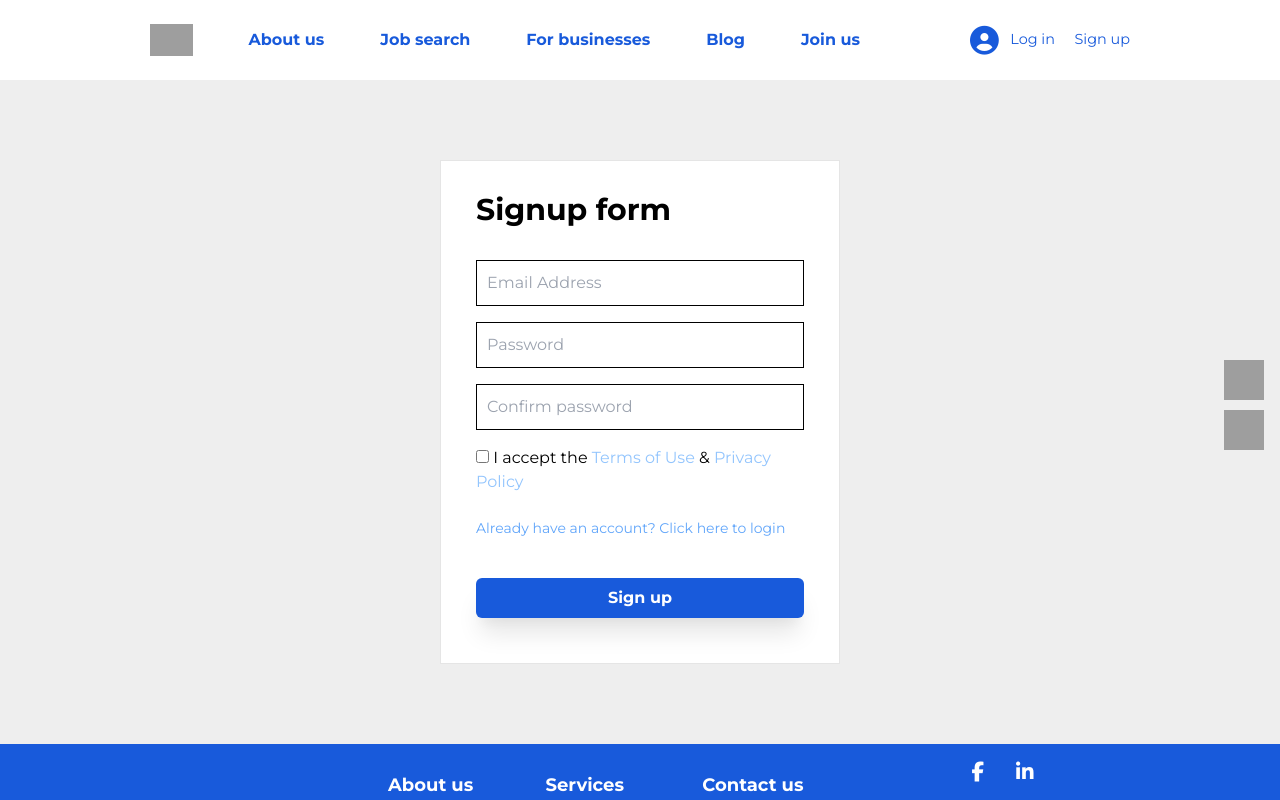
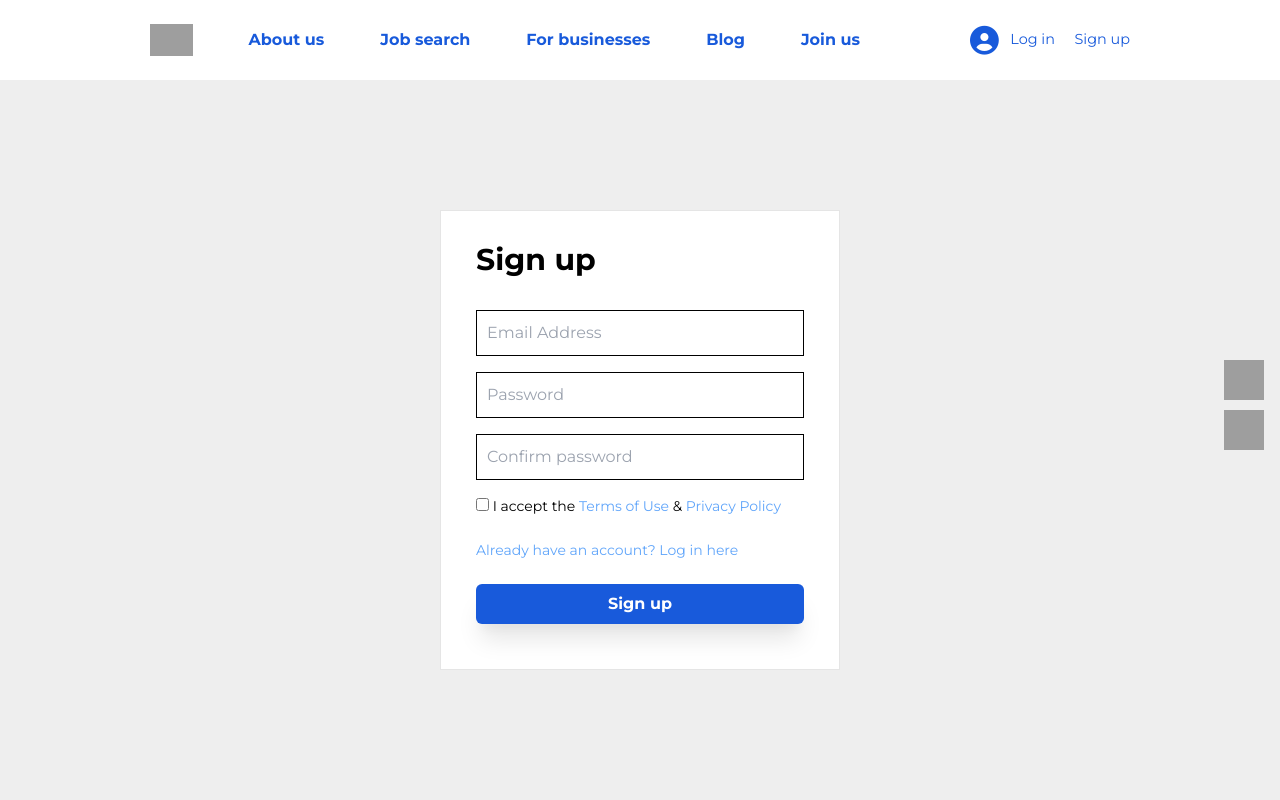
Before and after one commit to bond-barefootventures/front-end, a React (Create React App) app: page /signup in a window 1280 px wide. Shown: the top 800 px of the page. Built offline with nearby package versions, Linux system fonts and the light colour scheme; grey boxes are pictures that could not be loaded.

Commit message:
fixed styling of login & signup

```diff
--- /dev/null
+++ b/src/pages/Login/Login.css
@@ -0,0 +1,45 @@
+.wrapper {
+	background: #eee !important;
+	display: flex;
+	justify-content: center;
+	align-items: center;
+	height: calc(100vh - 80px);
+}
+
+.form-signin {
+	width: 400px;
+	padding: 15px 35px 45px;
+	margin: 0 auto;
+	background-color: #fff;
+	border: 1px solid rgba(0, 0, 0, 0.1);
+}
+.form-control {
+	position: relative;
+	font-size: 16px;
+	height: auto;
+	padding: 10px;
+	box-sizing: border-box;
+	border: 0.25px solid black;
+}
+
+.social-login a {
+	color: #fff;
+	border: 1px solid rgba(0, 0, 0, 0.05);
+	padding: 12px;
+	border-radius: 0.375rem;
+	font-size: 12px;
+	text-transform: uppercase;
+	text-align: center;
+}
+.social-login a i {
+	position: relative;
+	float: left;
+	width: 20px;
+	top: 2px;
+}
+.social-login a:first-child {
+	background-color: #49639f;
+}
+.social-login a:last-child {
+	background-color: #df4a32;
+}
--- a/src/pages/Login/Login.js
+++ b/src/pages/Login/Login.js
@@ -1,41 +1,76 @@
 import React from 'react'
 import { Link } from 'react-router-dom'
-import './style.css'
+import './Login.css'
+
 export default function Login() {
 	return (
 		<div>
 			<div className="wrapper">
 				<form className="form-signin">
 					<div className="pt-4 ">
-                        <h2 className="form-signin-heading">Please login</h2>
+						<h2 className="form-signin-heading">Log in</h2>
 						<div className="flex flex-col justify-center gap-4 py-8">
-                            <input type="text" className="form-control" name="username" placeholder="Email Address" required />
-                            <input type="password" className="form-control" name="password" placeholder="Password" required />
+							<input
+								type="text"
+								className="form-control focus:outline-none focus:ring"
+								name="username"
+								placeholder="Email Address"
+								required
+							/>
+							<input
+								type="password"
+								className="form-control focus:outline-none focus:ring"
+								name="password"
+								placeholder="Password"
+								required
+							/>
 
 							<label className="checkbox">
-                                <input type="checkbox" value="remember-me" id="rememberMe" name="rememberMe" /> Remember me
+								<input
+									type="checkbox"
+									value="remember-me"
+									id="rememberMe"
+									name="rememberMe"
+									className="focus:outline-none focus:ring"
+								/>{' '}
+								Remember me
 							</label>
 
 							<label className="checkbox">
-                                <Link to="/signup" className="text-sm text-blue-400 hover:opacity-60">If you dont have account? Click here to sign up</Link>
+								<Link
+									to="/signup"
+									className="text-sm text-blue-400 hover:opacity-60"
+								>
+									New to BOND? Sign up here
+								</Link>
 							</label>
 						</div>
-                        <button className="w-full btn " type="submit">Login</button>
-                        <h3 className="py-4 text-center">Or</h3>
+						<button
+							className="w-full btn focus:outline-none focus:ring"
+							type="submit"
+						>
+							Login
+						</button>
+						<hr className="w-auto h-px bg-gray-400 my-7" />
 						<div className="flex flex-col gap-4 social-login">
-                            <a href="#" className="w-full hover:opacity-90 ">
+							<a
+								href="#"
+								className="w-full hover:opacity-90 focus:outline-none focus:ring"
+							>
 								<i className="fa fa-facebook fa-lg"></i>
 								Login in with facebook
 							</a>
-                            <a href="#" className="w-full hover:opacity-90 ">
+							<a
+								href="#"
+								className="w-full hover:opacity-90 focus:outline-none focus:ring"
+							>
 								<i className="fa fa-google-plus fa-lg"></i>
-                                log in with Google
+								Log in with Google
 							</a>
 						</div>
-
 					</div>
-                </form >
-            </div >
-        </div >
+				</form>
+			</div>
+		</div>
 	)
 }
--- a/src/pages/Login/style.css
+++ /dev/null
@@ -1,48 +0,0 @@
-
-body {
-	background: #eee !important;
-}
-
-.wrapper {
-	margin-top: 80px;
-  margin-bottom: 80px;
-}
-
-.form-signin {
-  max-width: 400px;
-  padding: 15px 35px 45px;
-  margin: 0 auto;
-  background-color: #fff;
-  border: 1px solid rgba(0,0,0,0.1);
-
-}
-	.form-control {
-        position: relative;
-        font-size: 16px;
-        height: auto;
-        padding: 10px;
-        box-sizing:border-box;
-        border: 0.25px solid black;
-      }
-
-      .social-login a{
-        color: #fff;
-        border: 1px solid rgba(0,0,0,0.05);
-        padding: 12px;
-        border-radius: 5px;
-        font-size: 12px;
-        text-transform: uppercase;
-        text-align:center;
-      }
-      .social-login a i{
-        position: relative;
-        float: left;
-        width: 20px;
-        top: 2px;
-      }
-      .social-login a:first-child{
-        background-color: #49639F;
-      }
-      .social-login a:last-child{
-        background-color: #DF4A32;
-      }
--- a/src/pages/Signup/Signup.js
+++ b/src/pages/Signup/Signup.js
@@ -1,31 +1,71 @@
 import React from 'react'
 import { Link } from 'react-router-dom'
-import './style.css'
+import './Signup.css'
+
 export default function Signup() {
 	return (
 		<div>
 			<div className="wrapper">
 				<form className="form-signin">
 					<div className="pt-4 ">
-                        <h2 className="form-signin-heading">Signup form</h2>
-                        <div className="flex flex-col justify-center gap-4 py-8">
-                            <input type="text" className="form-control" name="username" placeholder="Email Address" required />
-                            <input type="password" className="form-control" name="password" placeholder="Password" required />
-                            <input type="password" className="form-control" name="password" placeholder="Confirm password" required />
-                            <label className="checkbox">
-                                <input type="checkbox" value="remember-me" id="rememberMe" name="rememberMe" /> I accept the <span className="text-blue-300">Terms of Use</span> & <span className="text-blue-300">Privacy Policy</span>
+						<h2 className="form-signin-heading">Sign up</h2>
+						<div className="flex flex-col justify-center gap-4 mt-8">
+							<input
+								type="text"
+								className="form-control focus:outline-none focus:ring"
+								name="username"
+								placeholder="Email Address"
+								required
+							/>
+							<input
+								type="password"
+								className="form-control focus:outline-none focus:ring"
+								name="password"
+								placeholder="Password"
+								required
+							/>
+							<input
+								type="password"
+								className="form-control focus:outline-none focus:ring"
+								name="password"
+								placeholder="Confirm password"
+								required
+							/>
+							<label className="checkbox text-sm">
+								<input
+									type="checkbox"
+									value="remember-me"
+									id="rememberMe"
+									name="rememberMe"
+									className="focus:outline-none focus:ring"
+								/>
+								{'  '}I accept the{' '}
+								<Link to="#" className="text-blue-400">
+									Terms of Use
+								</Link>{' '}
+								&{' '}
+								<Link to="#" className="text-blue-400">
+									Privacy Policy
+								</Link>
 							</label>
-                            <label className="py-2 checkbox">
-                                <Link to="/login" className="text-sm text-blue-400 hover:opacity-60">Already have an account? Click here to login</Link>
+							<label className="my-2 checkbox">
+								<Link
+									to="/login"
+									className="text-sm text-blue-400 hover:opacity-60"
+								>
+									Already have an account? Log in here
+								</Link>
 							</label>
+							<button
+								className="w-full btn focus:outline-none focus:ring"
+								type="submit"
+							>
+								Sign up
+							</button>
 						</div>
-
-                        <button className="w-full btn " type="submit">Sign up</button>
-
-
 					</div>
-                </form >
-            </div >
-        </div >
+				</form>
+			</div>
+		</div>
 	)
 }
--- a/src/pages/index.js
+++ b/src/pages/index.js
@@ -4,3 +4,5 @@ export { default as Blog } from './Blog/Blog'
 export { default as Business } from './Business/Business'
 export { default as JoinUs } from './JoinUs/JoinUs'
 export { default as Home } from './Home/Home'
+export { default as Login } from './Login/Login'
+export { default as Signup } from './Signup/Signup'
```
Also changed, not shown: src/App.js (+10 -4 lines), tailwind.config.js (+6 -6 lines), src/pages/Signup/Signup.css (added), src/pages/Signup/style.css (deleted). Lines whose indentation alone changed are shown as unchanged.
